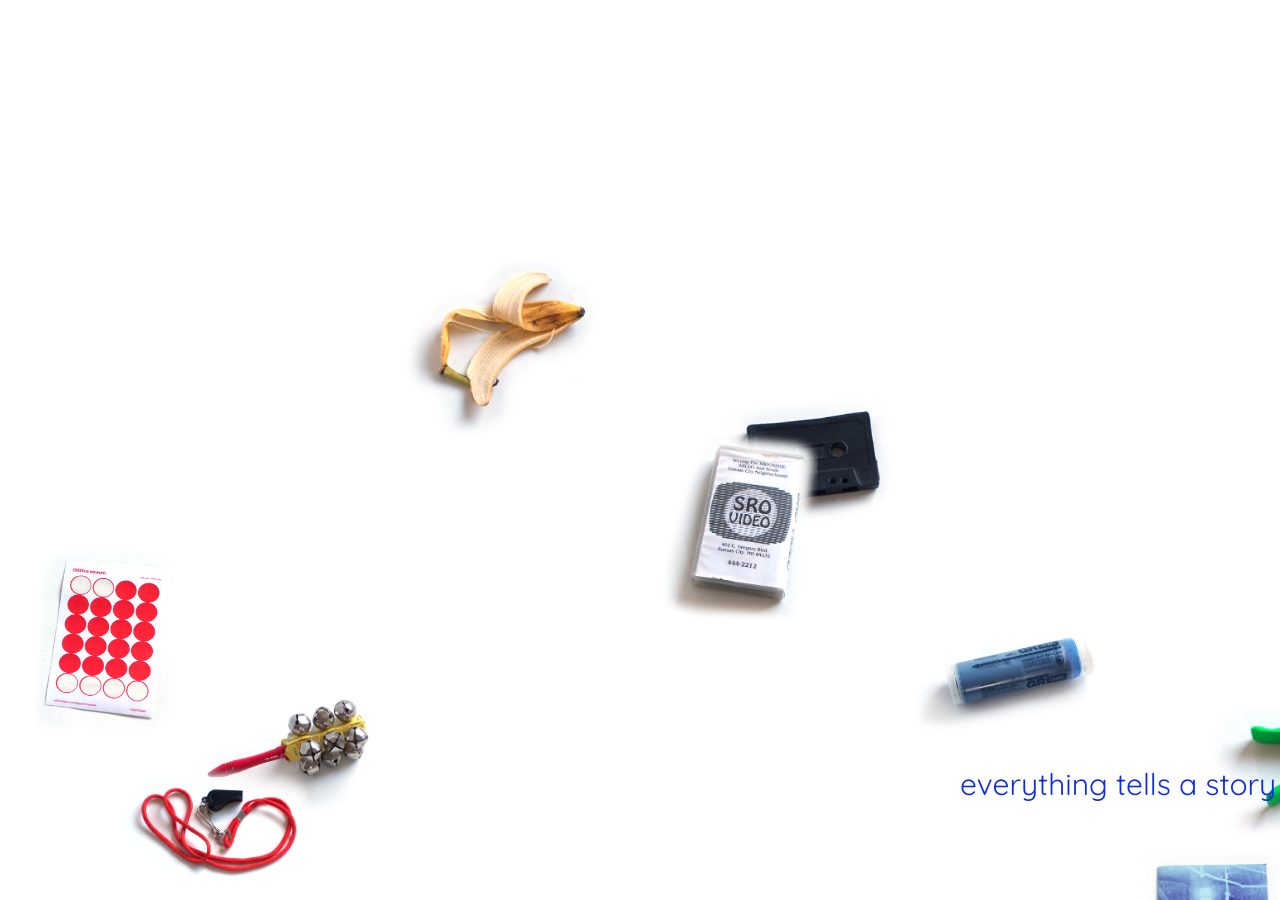
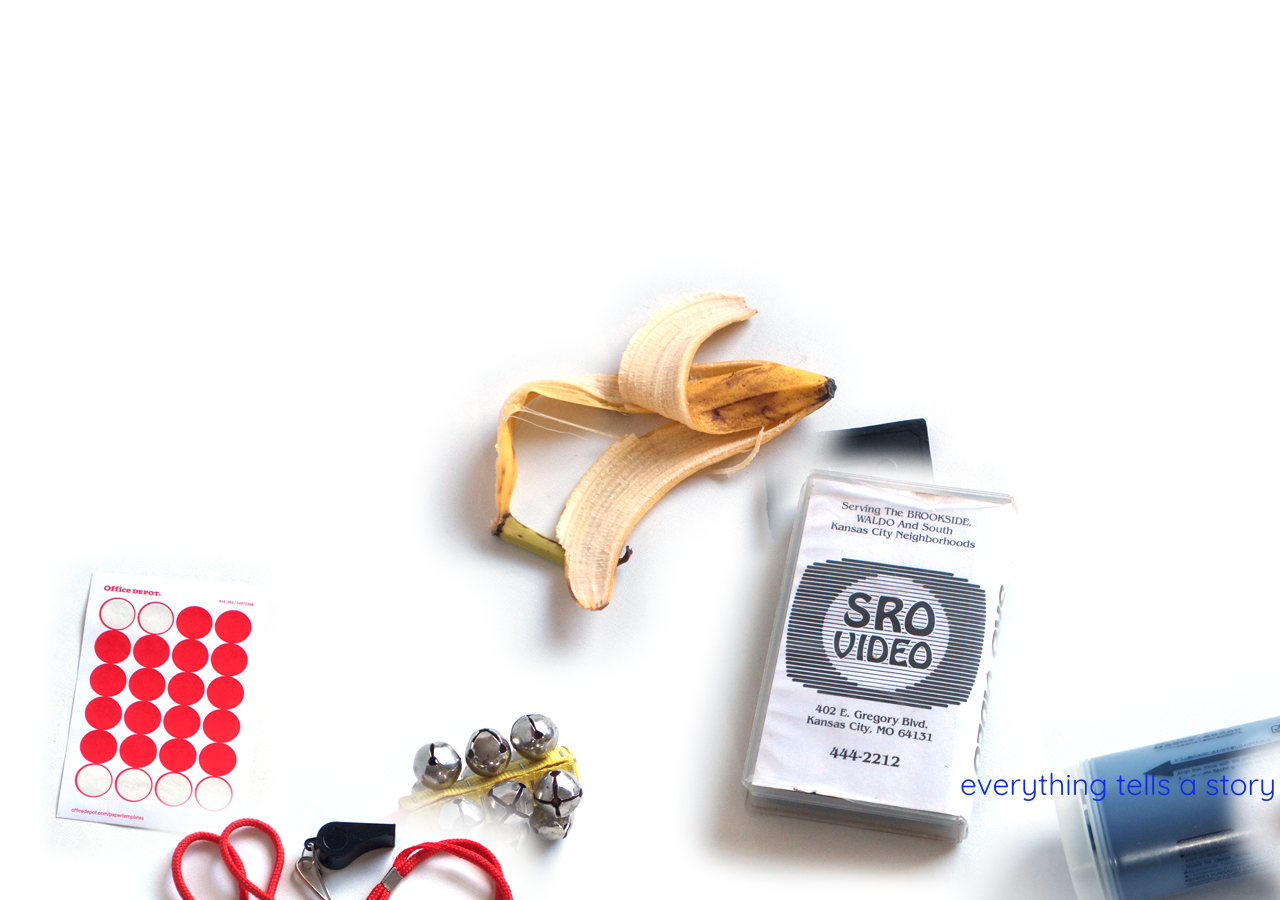
Before and after one commit to kendellharbin/kendellharbin.github.io, a Jekyll site: the page built from index.html, in a window 1280 px wide. Built offline with Jekyll 4.4.1, drawn with Linux system fonts in a browser that asks for light colours; nearby versions of some CDN libraries; some web fonts are replaced; grey boxes are pictures that could not be loaded.

Commit message:
remove css stuff

```diff
--- a/assets/css/custom.scss
+++ b/assets/css/custom.scss
@@ -57,32 +57,6 @@ span.home-text-position  {
 
 /*------------------------ colors and backgrounds ----------------------------- */
 
-
-.yellow-stripe-background {
-  background: repeating-linear-gradient(
-  to right,
-  #F8F586,
-  #F8F586 220px,
-  #C8C7A4 220px,
-  #C8C7A4 221px); /*stipe color is #C8C7A4, background color is F8F586*/
-}
-.purple-stripe-background {
-  background: repeating-linear-gradient(
-  to right,
-  #6D47D0,
-  #6D47D0 220px,
-  #8F7CC1 220px,
-  #8F7CC1 221px);  /*stipe color is #8F7CC1, background color is 6D47D0*/
-}
-.white-stripe-background {
-  background: repeating-linear-gradient(
-  to right,
-  #FFFFFF,
-  #FFFFFF 220px,
-  #C8C7A4 220px,
-  #C8C7A4 221px);
-}
-
 {% for color in site.colors %}
 .{{ color.name }} {
   color: {{ color.hex }};
@@ -107,12 +81,7 @@ span.home-text-position  {
 {% endfor %}
 
 /* ----------------- Use these to size images -------------------------------- */
-.image_scaler_home {
-    height: auto;
-    width: auto;
-    max-width: 200px;
-    max-height: 200px;
-}
+
 .image_scaler_section {
     height: auto;
     width: auto;
```
